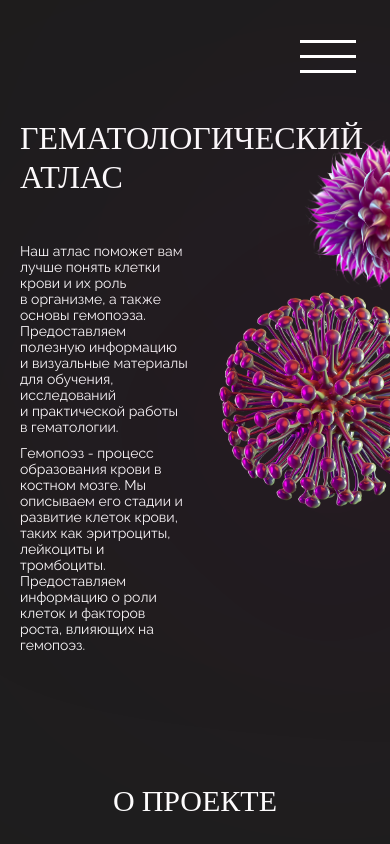
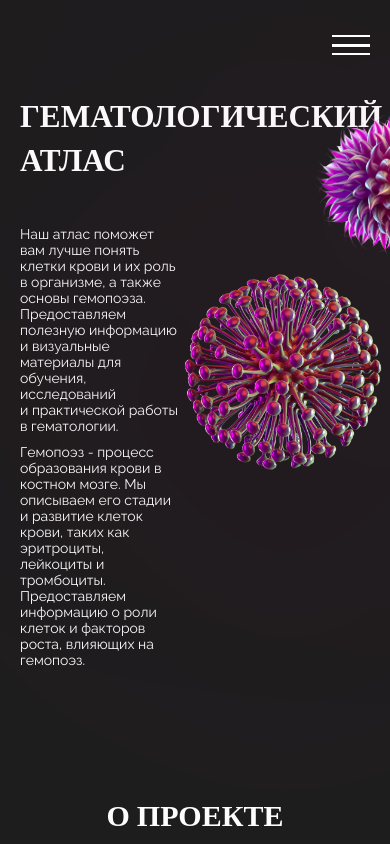
Before and after one commit to borshhevskijj/hematology-atlas, a React (Create React App) app in the folder view/: page / in a window 390 px wide. Built offline with nearby package versions, Linux system fonts and the light colour scheme; no server answers.

Commit message:
styling main screen v2.1

```diff
--- a/view/src/App.css
+++ b/view/src/App.css
@@ -8,6 +8,9 @@
 }
 *::before, *::after{
     box-sizing: border-box;
+}
+h1,h2,h3,h4,time{
+    font-weight: 600;
 }
 html, body {
     height: 100%;
@@ -91,8 +94,6 @@ h3{
 }
 @media (max-width:900px) {
     body{
-        /* padding-left:30px ;
-        padding-right:30px ; */
         font-size: 14px;
     }
     h2{
@@ -103,10 +104,6 @@ h3{
     }
 }
 @media (max-width:768px) {
-    body{
-        /* padding-left:30px ;
-        padding-right:30px ; */
-    }
     h1,h2{
         line-height: 38.75px;
     }
--- a/view/src/views/homePage/MainScreen/main.module.css
+++ b/view/src/views/homePage/MainScreen/main.module.css
@@ -50,11 +50,11 @@
     .main{
         padding-bottom: 120px;
     }
-   .main h1{
-    font-size: 32px;
-   }
+    .main h1 :first-child{
+        padding-bottom: calc(3vw - 6px);
+    }
    .contentWrapper{
-    width: 60%;
+    width: 48%;
    }
    .bigImageWrapper {
         position: absolute;
@@ -71,6 +71,21 @@
     height: 160px;
    }
 }
+@media (max-width:535px) {
+.contentWrapper{
+    width: 57%;
+}
+.bigImageWrapper{
+    width: 224px;
+    min-width: auto;
+    left: 43%;
+}
+.smallImageWrapper{
+    width: 150px;
+    right: -24%;
+    top: -21%;
+}
+}
 @media (max-width:450px) {
     .smallImageWrapper{
         right: -26%;
--- a/view/src/views/homePage/aboutBloodCells/Formation.tsx
+++ b/view/src/views/homePage/aboutBloodCells/Formation.tsx
@@ -6,24 +6,24 @@ const Formation = () => {
   return (
     <div className={cl.content}>
       <h3>2. Образование</h3>
-      <article id="a" className={cl.contentWrapper}>
-        <p id="text1">
+      <article className={cl.contentWrapper}>
+        <p>
           Все кровяные клетки происходят из стволовых кроветворных (гематопоэтических) клеток, находящихся в костном
           мозге. Сначала они разделяются на популяции предшественников лимфоидных клеток и миелоидных клеток.
           Предшественники лимфоидных клеток дают начало натуральным киллерам, T-лимфоцитам и B-лимфоцитам.
           Предшественники миелоидных клеток развиваются в популяции мегакариоцитов (предшественников тромбоцитов),
           предшественников эритроцитов, тучных клеток и миелобластов.
         </p>
-        <div id="img1" className={`${cl.imgWrapper} ${cl.imgWrapperLeft}`}>
+        <div className={`${cl.imgWrapper} ${cl.imgWrapperLeft}`}>
           <img src={img2} alt="qwe" />
         </div>
       </article>
 
-      <article id="b" className={`${cl.contentWrapper} ${cl.lastBlock}`}>
-        <div id="img2" className={`${cl.imgWrapper} ${cl.imgWrapperToRight}`}>
+      <article className={`${cl.contentWrapper} ${cl.lastBlock}`}>
+        <div className={`${cl.imgWrapper} ${cl.imgWrapperToRight}`}>
           <img src={img1} alt="qwe" />
         </div>
-        <p id="text2">
+        <p>
           От миелобластов происходят базофилы, нейтрофилы, эозинофилы и моноциты. Образование эритроцитов (эритропоэз)
           стимулируется эритропоэтинами при нехватке кислорода в тканях. Содержание лейкоцитов в крови регулируется
           гормонами тимуса. В печени синтезируется тромбопоэтин, который стимулирует образование мегакариоцитов. Клетки
--- a/view/src/views/homePage/aboutBloodCells/bloodCellsTypes.module.css
+++ b/view/src/views/homePage/aboutBloodCells/bloodCellsTypes.module.css
@@ -37,3 +37,8 @@
         top: -39px;
     }
 }
+@media (max-width:768px) {
+    .content article{
+        width: 100%;
+    }
+}
--- a/view/src/views/homePage/aboutBloodCells/description.module.css
+++ b/view/src/views/homePage/aboutBloodCells/description.module.css
@@ -86,7 +86,7 @@
         position: absolute;
     }
     .imgWrapperToLeft{
-        top: 15%;
+        top: 12%;
         left: 65%;
     }
     .lastBlock .imgWrapper {
@@ -113,10 +113,14 @@
     }
 
     .dates{
-        width: 30%;
+        width: 36%;
     }
 }
-
+@media (max-width:500px) {
+    .imgWrapperToLeft{
+        top: 15%;
+    }
+}
 @media (max-width:400px) {
     .lastBlock .imgWrapper {
         width: 160px;
--- a/view/src/views/homePage/aboutBloodCells/formation.module.css
+++ b/view/src/views/homePage/aboutBloodCells/formation.module.css
@@ -49,7 +49,6 @@ article{
     .content article {
         width: calc(100%/2);
         padding-left:0 ;
-
     }
     .content .lastBlock {
         top: calc(-10vw + -50px);
@@ -71,3 +70,36 @@ article{
         width: 100%;
     }
 }
+@media (max-width:768px) {
+    .content{
+        flex-direction: column;
+        gap: 30px;
+    }
+    .content article {
+        width: 100%;
+        gap: 30px;
+    }
+    .imgWrapperLeft{
+        height: 57vw;
+    }
+    .imgWrapperLeft img{
+        width: 100%;
+        height: 100%;
+        object-fit: cover;
+        border-radius: 25px;
+    }
+    .imgWrapperToRight{
+        position: absolute;
+        width: 150px;
+        top: -150px;
+    left: calc(100% - 150px);
+    }
+    .content .lastBlock {
+        position: static;
+    }
+}
+@media (max-width:425px) {
+    .imgWrapperLeft{
+        height: 424px;
+    }
+}
--- a/view/src/views/navBar/navBar.module.css
+++ b/view/src/views/navBar/navBar.module.css
@@ -21,18 +21,18 @@ nav ul li > *{
 
 .brgMenu{
   display: none;
-  width: 60px;
-  height: 60px;
-  position: relative;
-  transition: all .3s ease-in-out ;
+    width: 38px;
+    height: 38px;
+    position: relative;
+    transition: all .3s ease-in-out;
 }
 
 .brgMenu::before,.brgMenu span,.brgMenu::after{
   position: absolute;
-  width: 56px;
-  height: 3px;
+  width: 38px;
+  height: 2.5px;
   background-color: #FFFFFF;
-  transition: all .3s ease-in-out ;
+  transition: all .3s ease-in-out;
 }
 
 .brgMenu::before{
@@ -43,7 +43,6 @@ nav ul li > *{
 .brgMenu span{
   top: 50%;
   transform: scaleY(1);
-
 }
 
 .brgMenu::after{
@@ -55,7 +54,7 @@ nav ul li > *{
 
 .brgMenu.open::before{
   transform: rotate(-45deg);
-  margin-top: 15px;
+  margin-top: 9.7px;
   transition: all .3s ease-in-out ;
 
 }
@@ -138,8 +137,7 @@ nav ul li > *{
     .brgMenu{
       display: block;
       z-index: 3;
-      left: calc(100% - (60px + 30px)); /* ширина брг меню + отступ контейнера */
-
+      left: calc(100% - (38px + 20px)); /* ширина брг меню + отступ контейнера */
     }
     .menu, .menuActive{
       width: 100%;
@@ -184,3 +182,7 @@ nav ul li > *{
       width: 35px;
     }
   }
+
+  @media (max-width:768px) {
+
+  }
```
